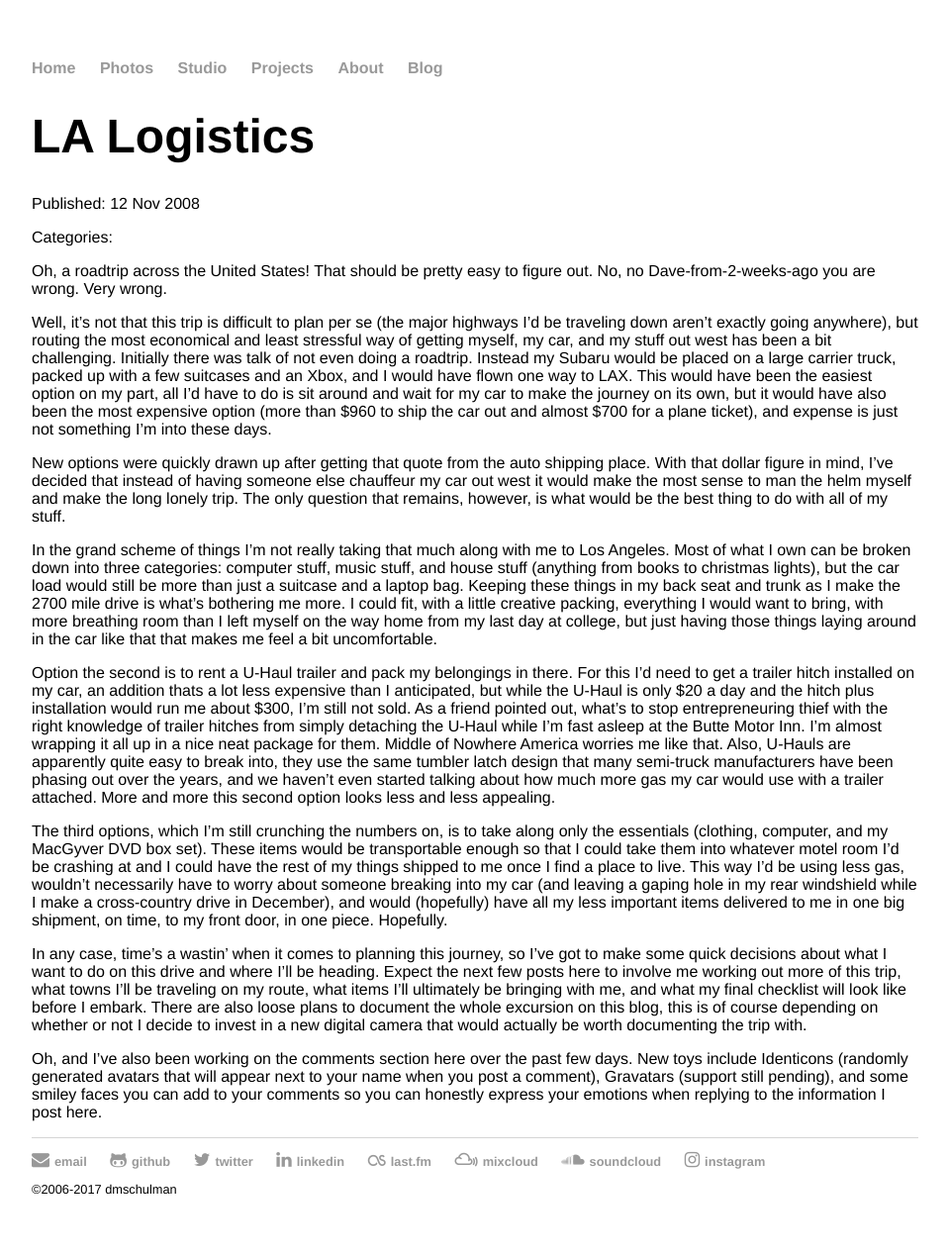
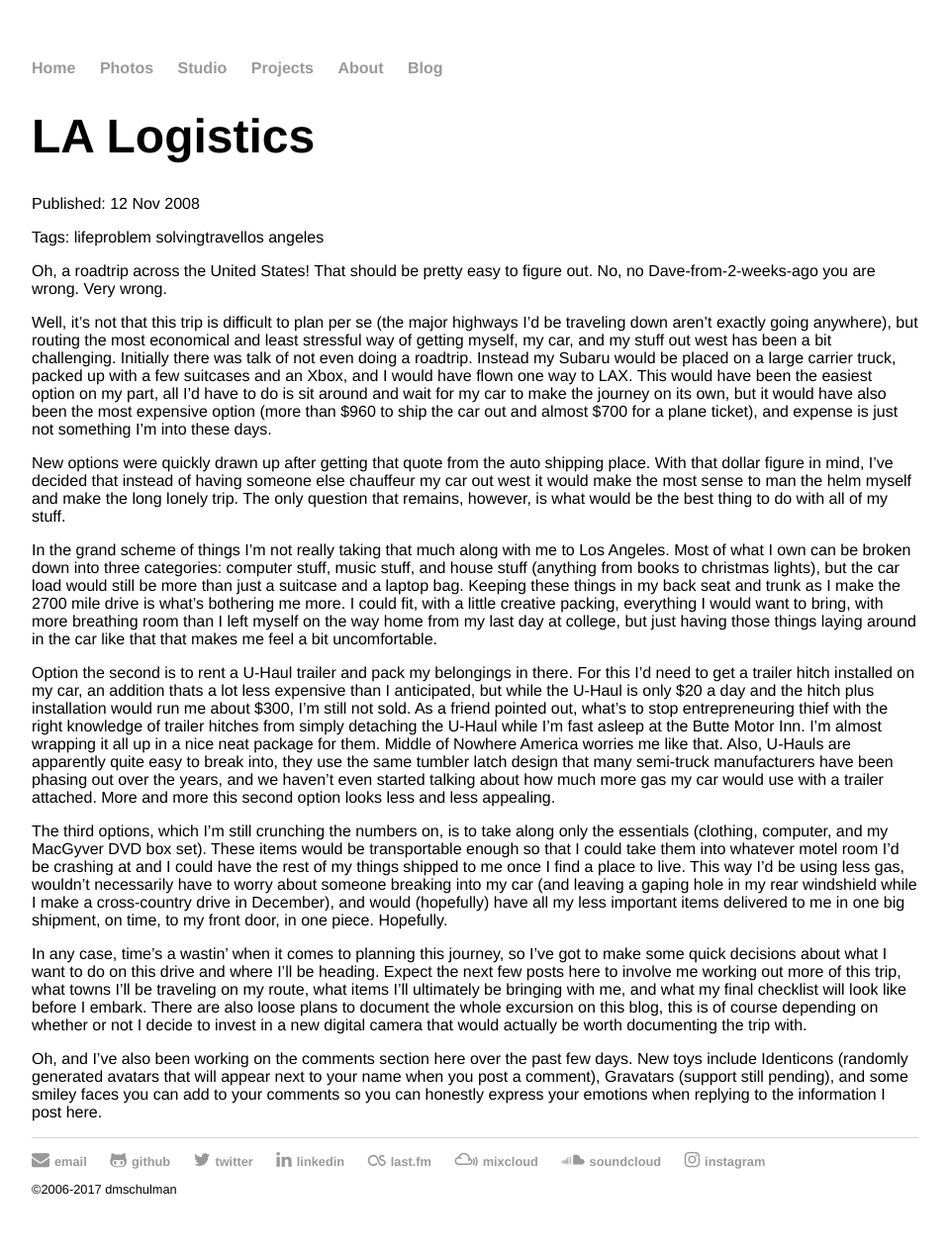
Before and after one commit to dmschulman/dmschulman.github.io, a Jekyll site: the page built from _posts/2008-11-12-LA-Logistics.md, in a window 1280 px wide. Shown: the whole page at 99% size, without its empty margins (160-1119 px from the left). Built offline with Jekyll 4.4.1, drawn with Linux system fonts in a browser that asks for light colours.

Commit message:
Update post.html

```diff
--- a/_layouts/post.html
+++ b/_layouts/post.html
@@ -9,7 +9,7 @@
 			</nav>
 			<h1>{{ page.title }}</h1>
 			<p class="meta">Published: {{ page.date | date_to_string }}</p>
-			<p class="meta">Categories: {{ page.categories }}</p>
+			<p class="meta">Tags: {{ page.tags }}</p>
 			<div class="post">
 				{{ content }}
 			</div>
```
